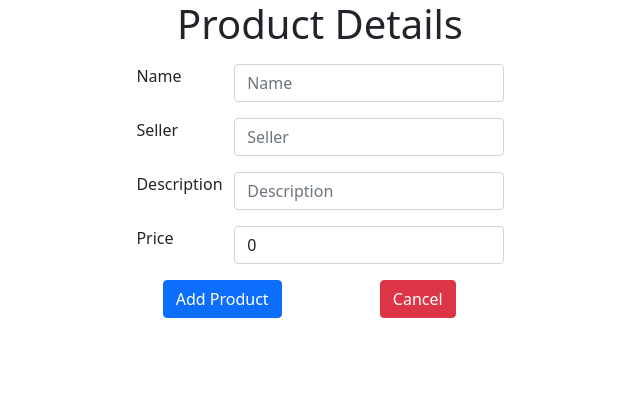
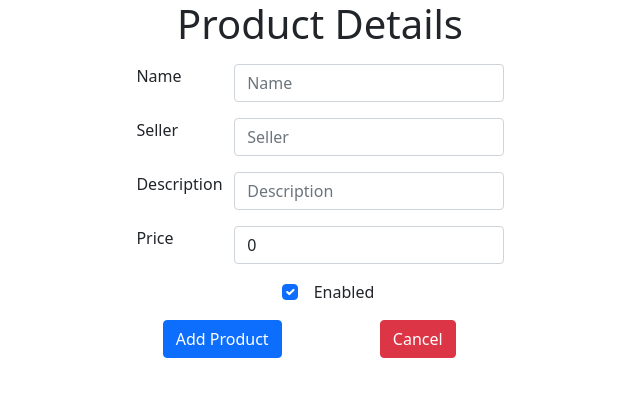
Before and after one commit to Rafael-Lopez/MashiCare-Angular, an Angular app: page /management/dashboard/edit-product in a window 1280 px wide. Shown: the top 396 px of the page, without its empty margins (320-960 px from the left). Built offline with nearby package versions, Linux system fonts and the light colour scheme.

Commit message:
MC-6: As an Admin, I would like to be able to enable or disable medicine products

```diff
--- a/src/app/components/management/dashboard/edit-product/edit-product.component.html
+++ b/src/app/components/management/dashboard/edit-product/edit-product.component.html
@@ -35,6 +35,15 @@
             <input type="number" class="form-control" name="price" id="price" formControlName="price" placeholder="Price"/>
           </div>
         </div>
+        <div class="d-flex justify-content-center p-2">
+          <input class="form-check-input mx-3" type="checkbox" name="newProduct" id="newProduct" value="newProduct"
+                 formControlName="enabled" checked *ngIf="selectedProduct === null">
+          <input class="form-check-input mx-3" type="checkbox" name="updateProduct" id="updateProduct" value="updateProduct"
+                 formControlName="enabled" *ngIf="selectedProduct">
+          <label class="form-check-label" for="newProduct">
+            Enabled
+          </label>
+        </div>
         <div class="row p-2 text-center" *ngIf="!selectedProduct">
           <div class="col-6">
             <button type="submit" class="btn btn-primary mb-3" (click)="addProduct()">Add Product</button>
--- a/src/app/components/management/dashboard/edit-product/edit-product.component.ts
+++ b/src/app/components/management/dashboard/edit-product/edit-product.component.ts
@@ -21,7 +21,8 @@ export class EditProductComponent implements OnInit {
         name: new FormControl(this.selectedProduct?.name),
         description: new FormControl(this.selectedProduct?.description),
         seller: new FormControl(this.selectedProduct?.seller),
-        price: new FormControl(this.selectedProduct?.price)
+        price: new FormControl(this.selectedProduct?.price),
+        enabled: new FormControl(this.selectedProduct?.enabled),
       });
     } else {
       this.selectedProduct = null;
@@ -29,7 +30,8 @@ export class EditProductComponent implements OnInit {
         name: new FormControl(''),
         description: new FormControl(''),
         seller: new FormControl(''),
-        price: new FormControl(0)
+        price: new FormControl(0),
+        enabled: new FormControl(true)
       });
     }
   }
@@ -68,6 +70,7 @@ export class EditProductComponent implements OnInit {
     product.seller = this.addProductForm.value.seller;
     product.description = this.addProductForm.value.description;
     product.price = this.addProductForm.value.price;
+    product.enabled = this.addProductForm.value.enabled;
 
     return product;
   }
--- a/src/app/components/products/product/product.component.html
+++ b/src/app/components/products/product/product.component.html
@@ -5,6 +5,13 @@
     <fa-icon style="font-size: 5rem;" [icon]="product?.icon"></fa-icon>
     <p class="card-text" *ngIf="product?.description">{{product?.description}}</p>
     <p class="card-text" *ngIf="product?.price">${{product?.price}}</p>
+    <div class="d-flex justify-content-center p-2" *ngIf="product?.enabled != null">
+      <input class="form-check-input mx-3" type="checkbox" name="enabled" id="enabled" value="enabled" checked disabled *ngIf="product?.enabled">
+      <input class="form-check-input mx-3" type="checkbox" name="disabled" id="disabled" value="disabled" disabled *ngIf="!product?.enabled">
+      <label class="form-check-label" for="enabled">
+        Enabled
+      </label>
+    </div>
     <div *ngIf="product?.addCallback" >
       <button type="button" class="btn btn-primary" (click)="product?.addCallback()">New Product</button>
     </div>
--- a/src/app/models/Product.ts
+++ b/src/app/models/Product.ts
@@ -5,6 +5,7 @@ export class Product {
   public id: any;
   public seller: any;
   public icon: any;
+  public enabled: any;
   public addCallback: any;
   public updateCallback: any;
   public deleteCallback: any;
--- a/src/app/services/rest-api.service.ts
+++ b/src/app/services/rest-api.service.ts
@@ -24,7 +24,9 @@ export class RestApiService {
 
   public addProduct(product: Product): Observable<any> {
     const headers = this.getHeaders();
-    const body = { name: product.name, seller: product.seller, description: product.description, price: product.price };
+    const body = {
+      name: product.name, seller: product.seller, description: product.description, price: product.price, enabled: product.enabled
+    };
     return this.http.post(environment.rooturl + URL_ENDPOINTS.POST_MEDICINE_URL, body, {headers, responseType: 'json'});
   }
 
@@ -35,7 +37,9 @@ export class RestApiService {
 
   public updateProduct(product: Product): Observable<any> {
     const headers = this.getHeaders();
-    const body = { id: product.id, name: product.name, seller: product.seller, description: product.description, price: product.price };
+    const body = {
+      name: product.name, seller: product.seller, description: product.description, price: product.price, enabled: product.enabled
+    };
     return this.http.put(environment.rooturl + URL_ENDPOINTS.UPDATE_MEDICINE_URL + '/' + product.id, body, {headers, responseType: 'json'});
   }
 
```
